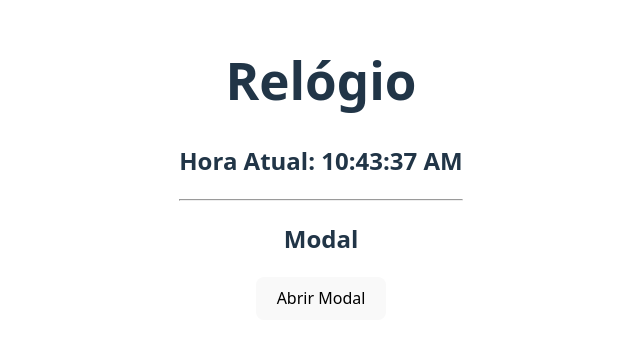
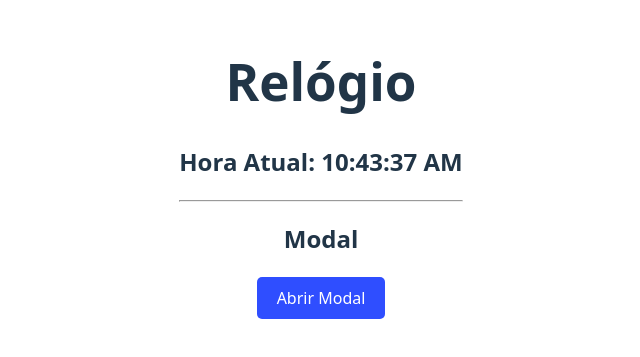
Before and after one commit to joelsonlins/avanti-innovation-class-2025, a React (Vite) app in the folder REACT/5_uicomponents/: page / in a window 1280 px wide. Shown: the part 231-588 px from the top of the page, without its empty margins (319-959 px from the left). Built offline with nearby package versions, Linux system fonts and the light colour scheme.

Commit message:
React - Aula 27 - Desenvolvendo UI Components - Modal - Estilização css

```diff
--- a/REACT/5_uicomponents/src/components/Modal/Modal.module.css
+++ b/REACT/5_uicomponents/src/components/Modal/Modal.module.css
@@ -0,0 +1,79 @@
+.container {
+  display: flex;
+  justify-content: center;
+  align-items: center;
+}
+
+.openButton {
+  padding: 10px 20px;
+  font-size: 16px;
+  background-color: #2f4eff;
+  color: #fff;
+  border: none;
+  border-radius: 5px;
+  cursor: pointer;
+  transition: background 0.3s ease-in-out;
+}
+
+.openButton:hover{
+  background-color: #033491;
+}
+
+.modal{
+  position: fixed;
+  top: 0;
+  left: 0;
+  width: 100%;
+  height: 100%;
+  background: rgba(0, 0, 0, 0.5);
+  display: flex;
+  justify-content: center;
+  align-items: center;
+  opacity: 0;
+  animation: fadeIn 0.3s forwards;
+}
+
+@keyframes fadeIn{
+  from{
+    opacity: 0;
+  }
+  to{
+    opacity: 1;
+  }
+}
+
+.modalContent{
+  background: #FFF;
+  padding: 20px;
+  border-radius: 10px;
+  box-shadow: 0 4px 10px rgba(0, 0, 0, 0.3);
+  max-width: 400px;
+  text-align: center;
+  color: #333;
+  animation: scaleUp 0.3s forwards;
+}
+
+@keyframes scaleUp{
+  from{
+    transform: scale(0.8);
+  }
+  to{
+    transform: scale(1);
+  }
+}
+
+.closeButton{
+  padding: 8px 16px;
+  font-size: 14px;
+  background-color: #ff4d4d;
+  color: #FFF;
+  border: none;
+  border-radius: 5px;
+  cursor: pointer;
+  transition: background 0.3s ease-in-out;
+  margin-top: 10px;
+}
+
+.closeButton:hover{
+  background-color: #e60000;
+}
```
